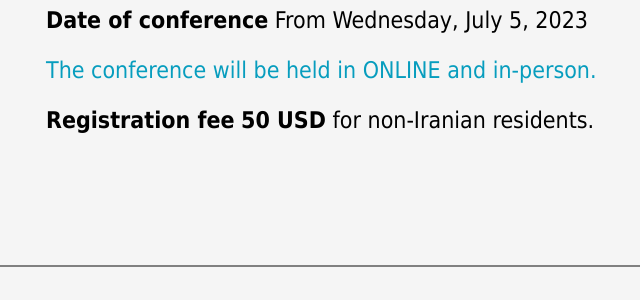
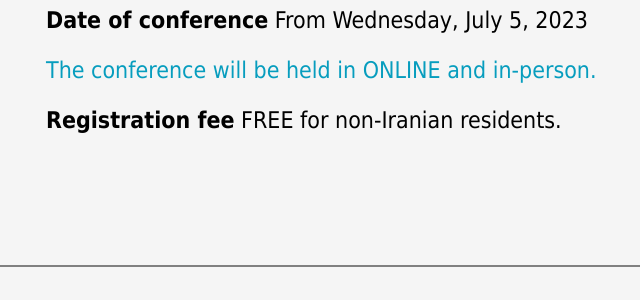
Before and after one commit to KashanUniversity/CACNA2023Event, a PHP site: page /en/ in a window 1280 px wide. Shown: the part 2602-2902 px from the top of the page, without its empty margins (74-714 px from the left). Run offline with PHP 8.4, Linux system fonts and the light colour scheme; some web fonts are replaced.

Commit message:
Update index.php

```diff
--- a/en/index.php
+++ b/en/index.php
@@ -98,7 +98,7 @@ $is_home = true;
                 <li>
                     <label>Registration fee</label>
                     <span>
-                        <b>50 USD</b> for non-Iranian residents.
+                        FREE for non-Iranian residents.
                     </span>
                 </li>
             </ul>
```
